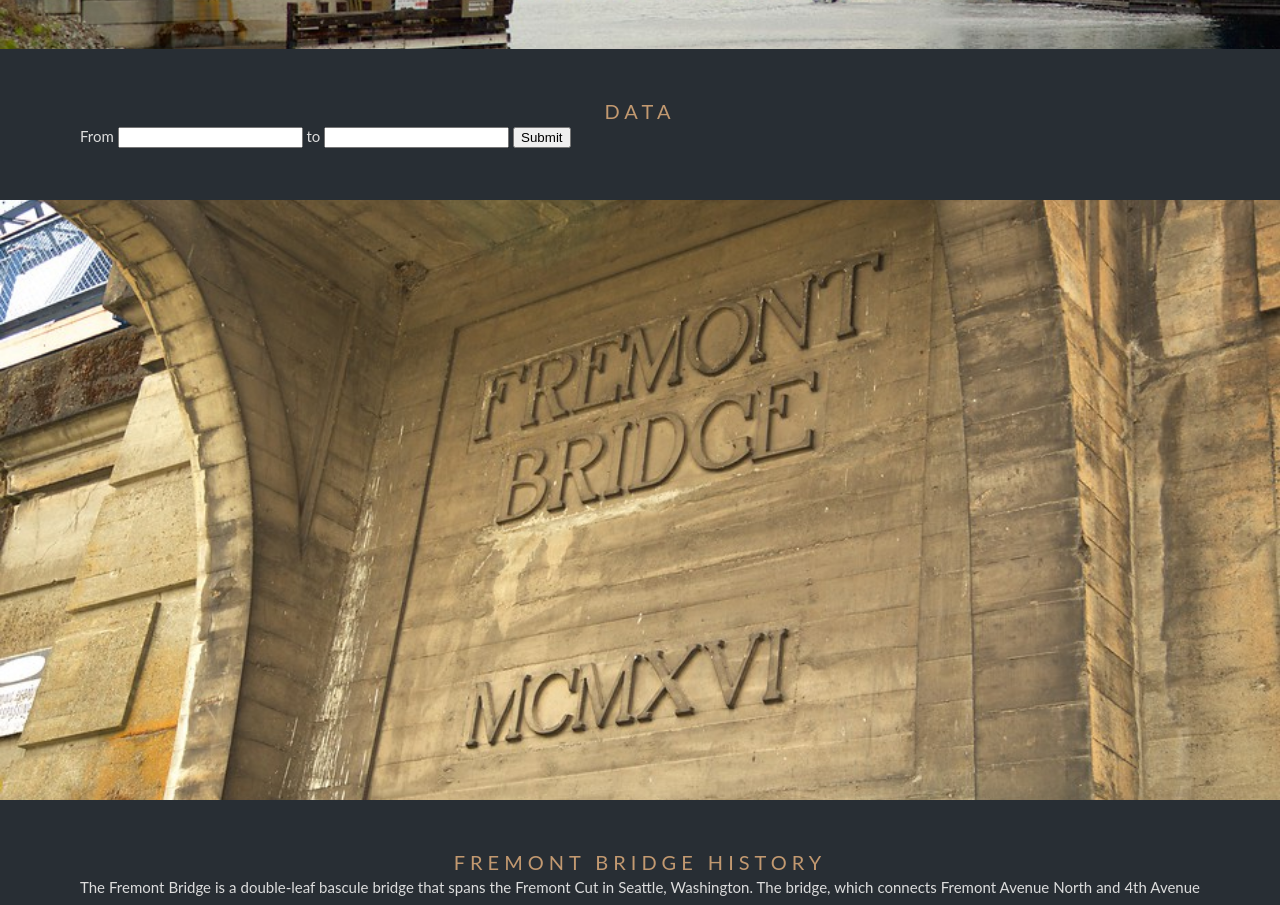
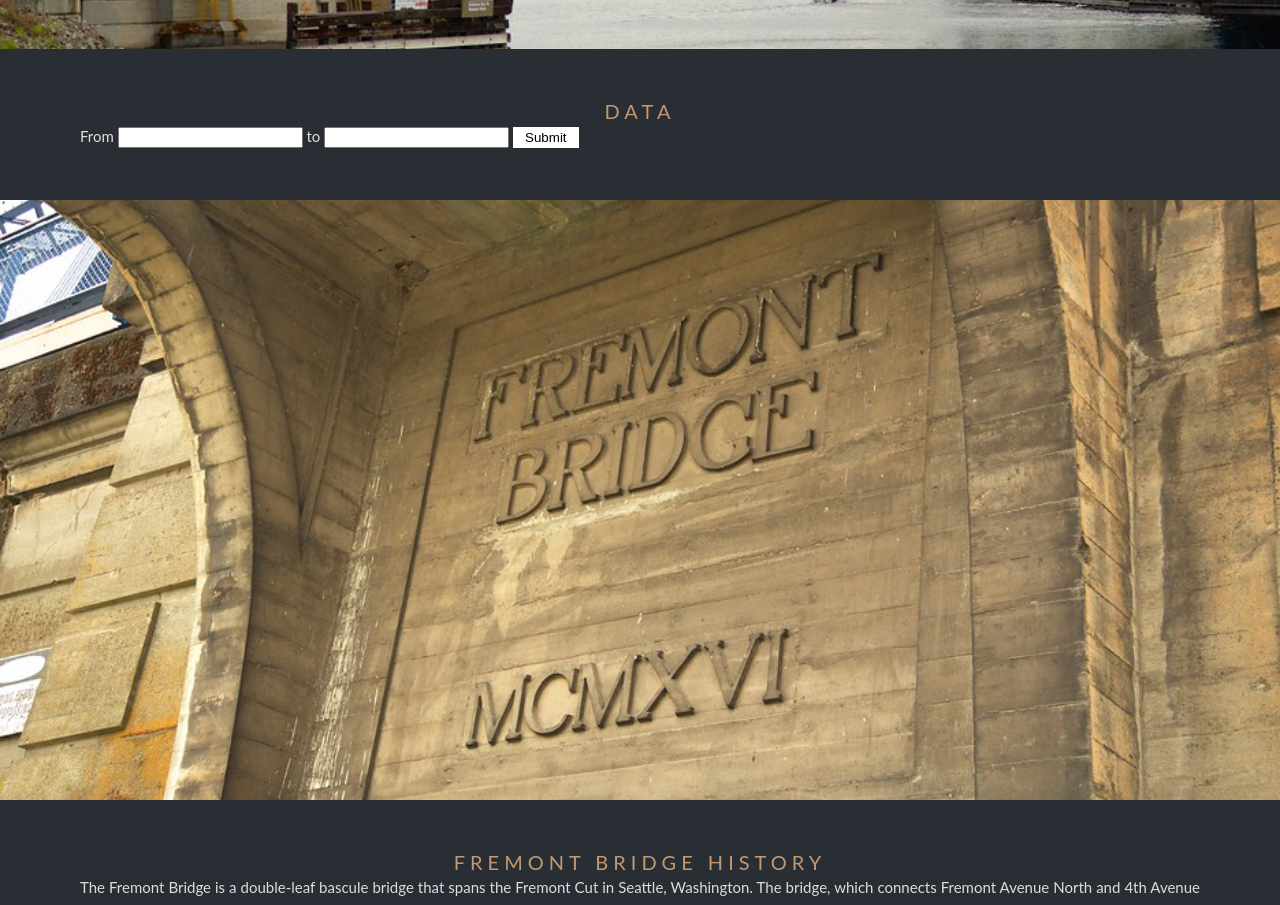
Before and after one commit to reganoneill/fremont-bike-tracker, a website: page index.html in a window 1280 px wide. Shown: the part 1480-2385 px from the top of the page. Drawn offline with nearby package versions, Linux system fonts and the light colour scheme; files whose address does not match are found by name.

Commit message:
button change color

```diff
--- a/styles/style.css
+++ b/styles/style.css
@@ -27,6 +27,22 @@
   padding: 50px 80px;
   text-align: justify;
 }
+
+#submit-dates{
+    background-color: white;
+    border: none;
+    color: black;
+    padding: 3px 12px;
+    text-align: center;
+    text-decoration: none;
+    transition-duration: 0.5s;
+    cursor: pointer;
+}
+
+#submit-dates:hover {
+    background-color: #c29970;
+    color: white;
+  }
 
 .bridgeHistory{
   position: relative;
```
